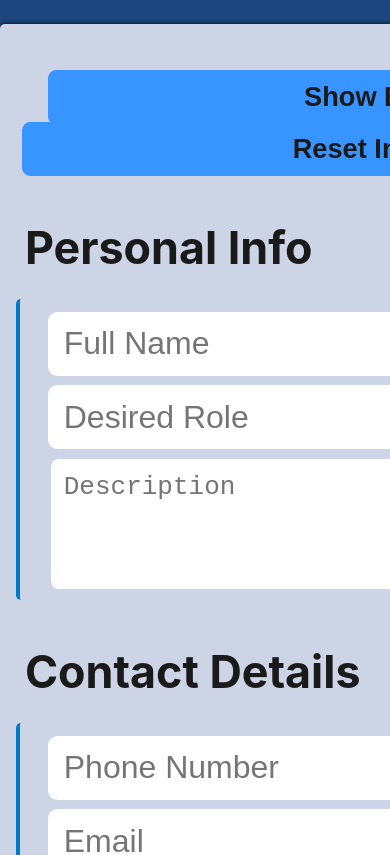
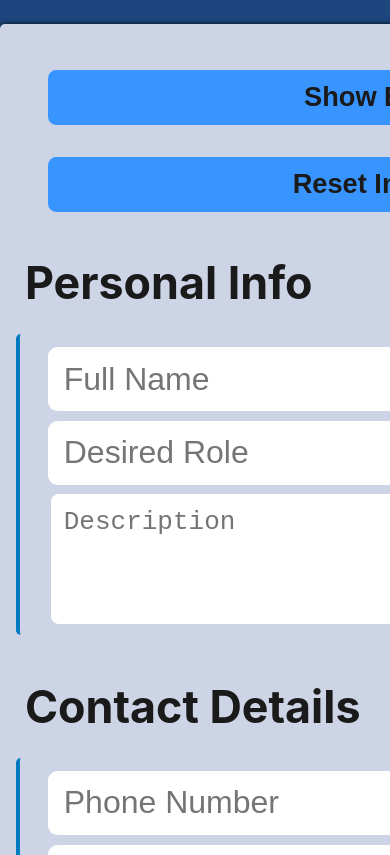
Before and after one commit to G-Cioni/cv-creator, a React (Create React App) app: page / in a window 390 px wide. Shown: the top 855 px of the page. Built offline with nearby package versions, Linux system fonts and the light colour scheme.

Commit message:
Added resetDataBtn css

```diff
--- a/src/styles/App.css
+++ b/src/styles/App.css
@@ -132,7 +132,8 @@ button:focus {
 }
 
 #generatePdfBtn,
-#exampleDataBtn {
+#exampleDataBtn,
+#resetDataBtn {
   width: 87%;
   margin-bottom: 1.2em;
 }
@@ -429,7 +430,8 @@ p {
   }
 
   #generatePdfBtn,
-  #exampleDataBtn {
+  #exampleDataBtn,
+  #resetDataBtn {
     width: 88%;
     margin-top: 1.7em;
   }
```
